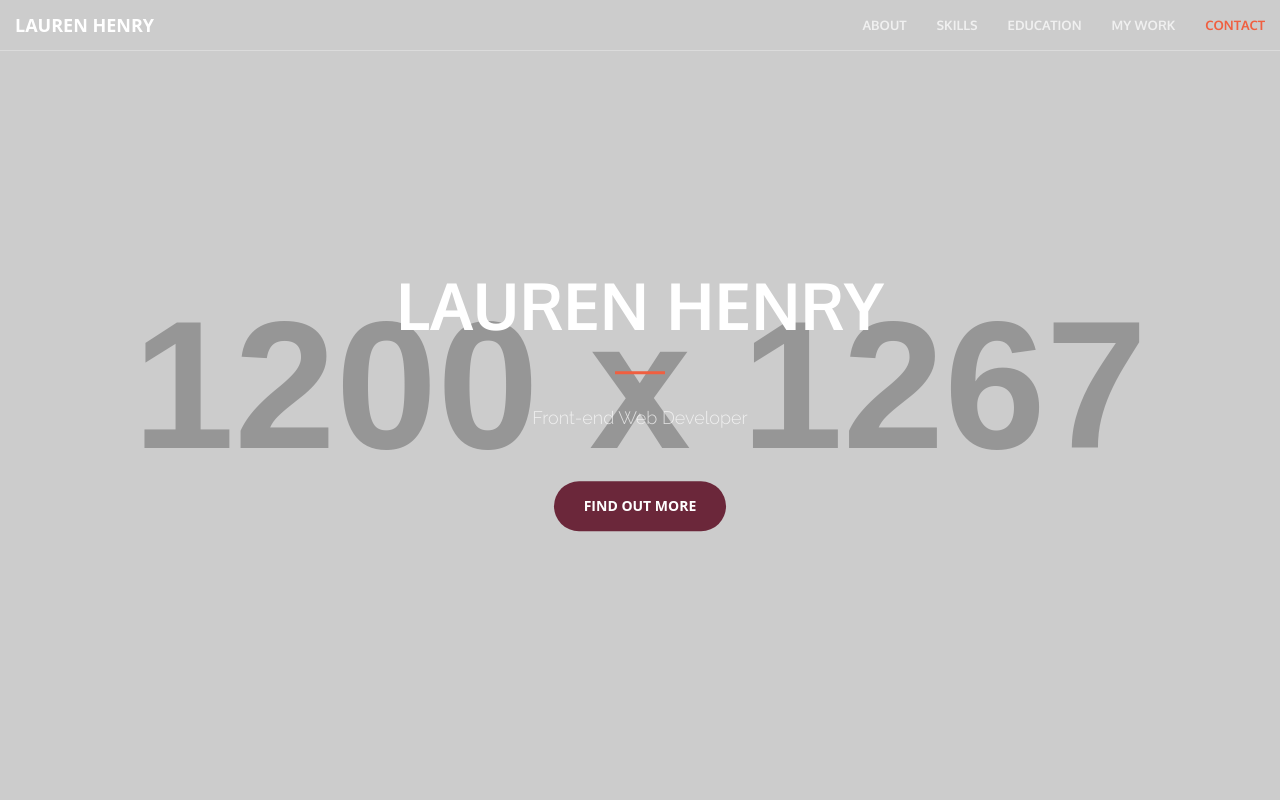
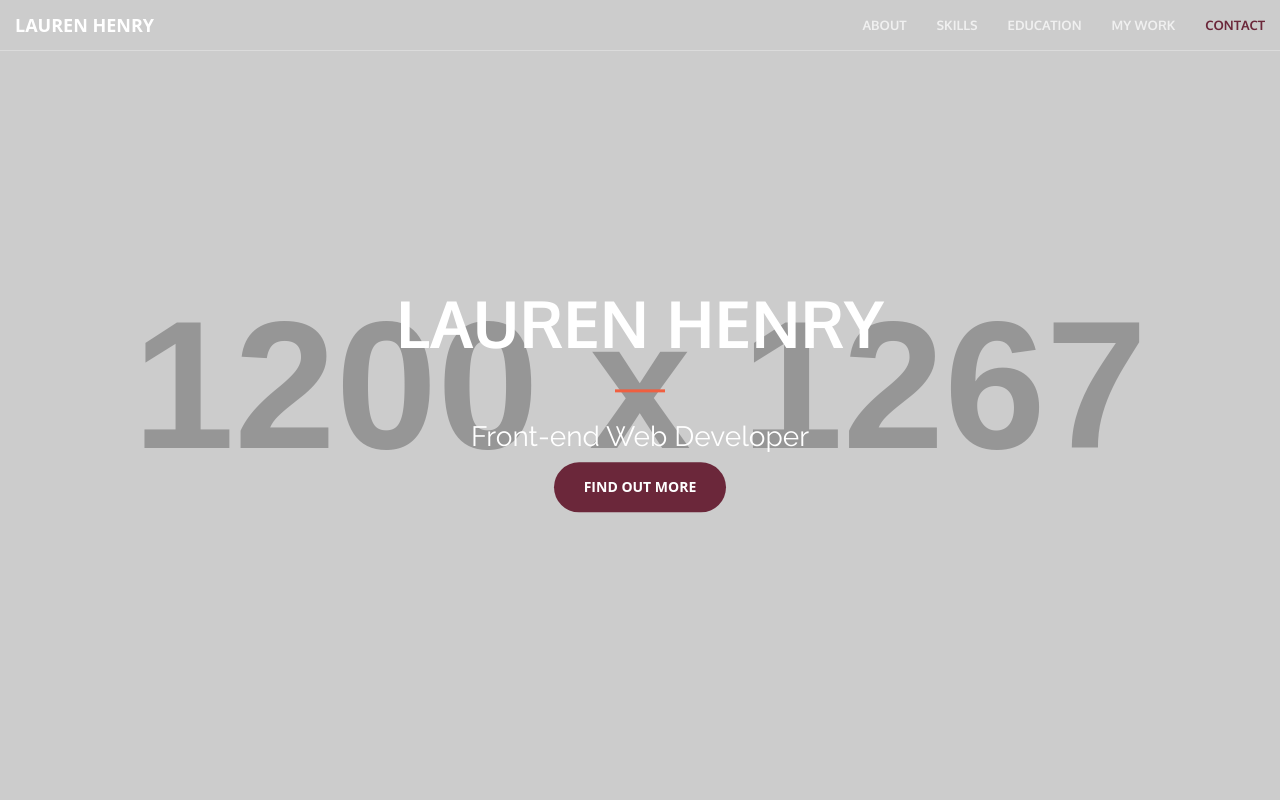
Before and after one commit to lozh88/Portfolio, a plain HTML site: page index.html in a window 1280 px wide. Shown: the top 800 px of the page. Drawn offline with Linux system fonts and the light colour scheme; placeholder pictures from the web are drawn by us.

Commit message:
edit to navbar
aiming to change navbar hover and focus

```diff
--- a/css-custom/main.css
+++ b/css-custom/main.css
@@ -14,7 +14,9 @@ NAVIGATION
     font-family: 'Oxygen', sans-serif;
 }
 
-
+.navbar-default .nav > li.active>a, .navbar-default .nav>li.active>a:focus {
+  color: #6B273A!important;
+}
 
 /************************
 PAGES
@@ -57,13 +59,18 @@ h2 {
     font-size: 60px;
 }
 
+.sub {
+    font-family: 'Raleway', sans-serif;
+    font-size: 28px;
+    margin-bottom: 10px;
+}
 
 /************************
 COLOURS
 ************************/
 
 a .navbar-brand {
-    color: #000000;
+    color: #6B273A;
 }
 
 .bg-primary {
@@ -78,6 +85,11 @@ a .navbar-brand {
     border-color: #6B273A;
     background-color: #6B273A;
 }
+
+a:hover, a:focus {
+    color: #DB5379
+}
+
 /************************
 FOOTER
 ************************/
--- a/index.html
+++ b/index.html
@@ -80,7 +80,7 @@
             <div class="header-content-inner">
                 <h1>LAUREN HENRY</h1>
                 <hr>
-                <p>Front-end Web Developer</p>
+                <h2 class="sub">Front-end Web Developer</h2>
                 <a href="#about" class="btn btn-primary btn-xl page-scroll">Find Out More</a>
             </div>
         </div>
@@ -149,7 +149,7 @@
     <section id ="edu" class="bg-dark">
         <div class="container text-center">
             <div class="call-to-action">
-                <h2>I am more than just what you think I am.</h2>
+                <h2>I am more than what you think of me.</h2>
                 <!-- put education in link to expand out -->
                 <a href="#" class="btn btn-default btn-xl">View Credentials!</a>
             </div>
```
